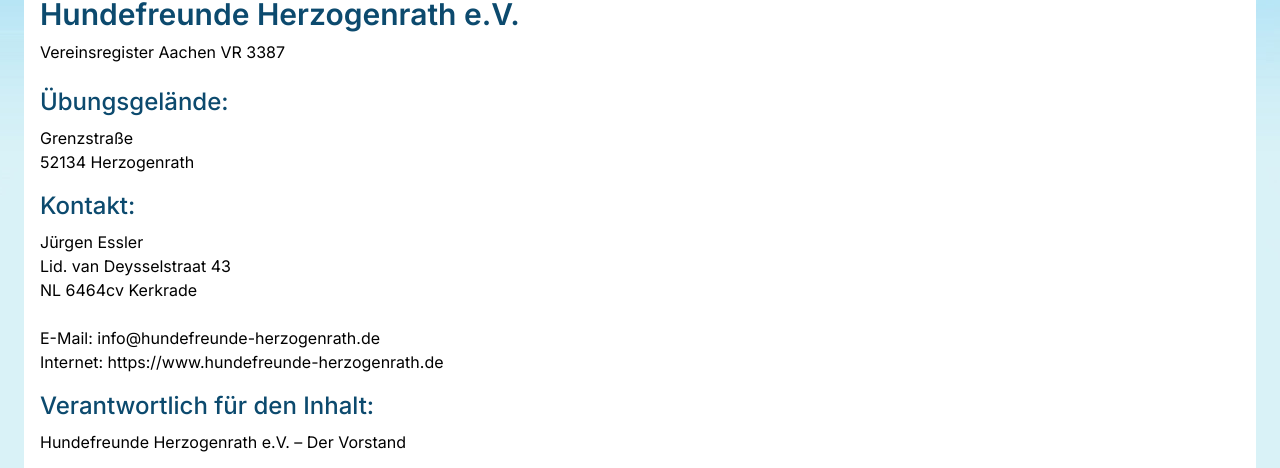
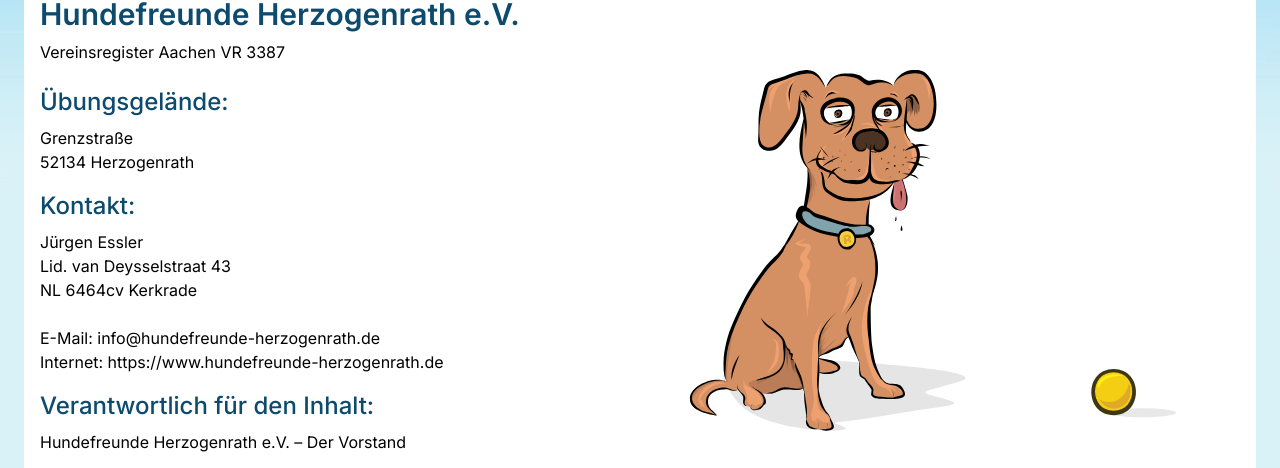
Before and after one commit to PArns/next.hundefreunde-herzogenrath.de, a Next.js app: page /impressum in a window 1280 px wide. Shown: the part 484-952 px from the top of the page. Built offline with nearby package versions, Linux system fonts and the light colour scheme.

Commit message:
Added dog to imprint

```diff
--- a/app/(content)/impressum/page.tsx
+++ b/app/(content)/impressum/page.tsx
@@ -1,4 +1,7 @@
 import ContentBox from "@/components/layout/default-box";
+import Image from "next/image";
+
+import DogImage from "@/public/theme/dog-forfoot.svg";
 
 export function generateMetadata() {
   return {
@@ -9,9 +12,16 @@
 
 export default function Impressum() {
   return (
-    <ContentBox>
+    <ContentBox className="relative">
       <h2>Hundefreunde Herzogenrath e.V.</h2>
       <p>Vereinsregister Aachen VR 3387</p>
+      <Image
+        src={DogImage}
+        alt="Hund im Impressum"
+        width="500"
+        height="500"
+        className="absolute hidden lg:right-10 lg:block xl:right-20"
+      />
       <h3 className="pt-4">Übungsgelände:</h3>
       Grenzstraße
       <br />
```
